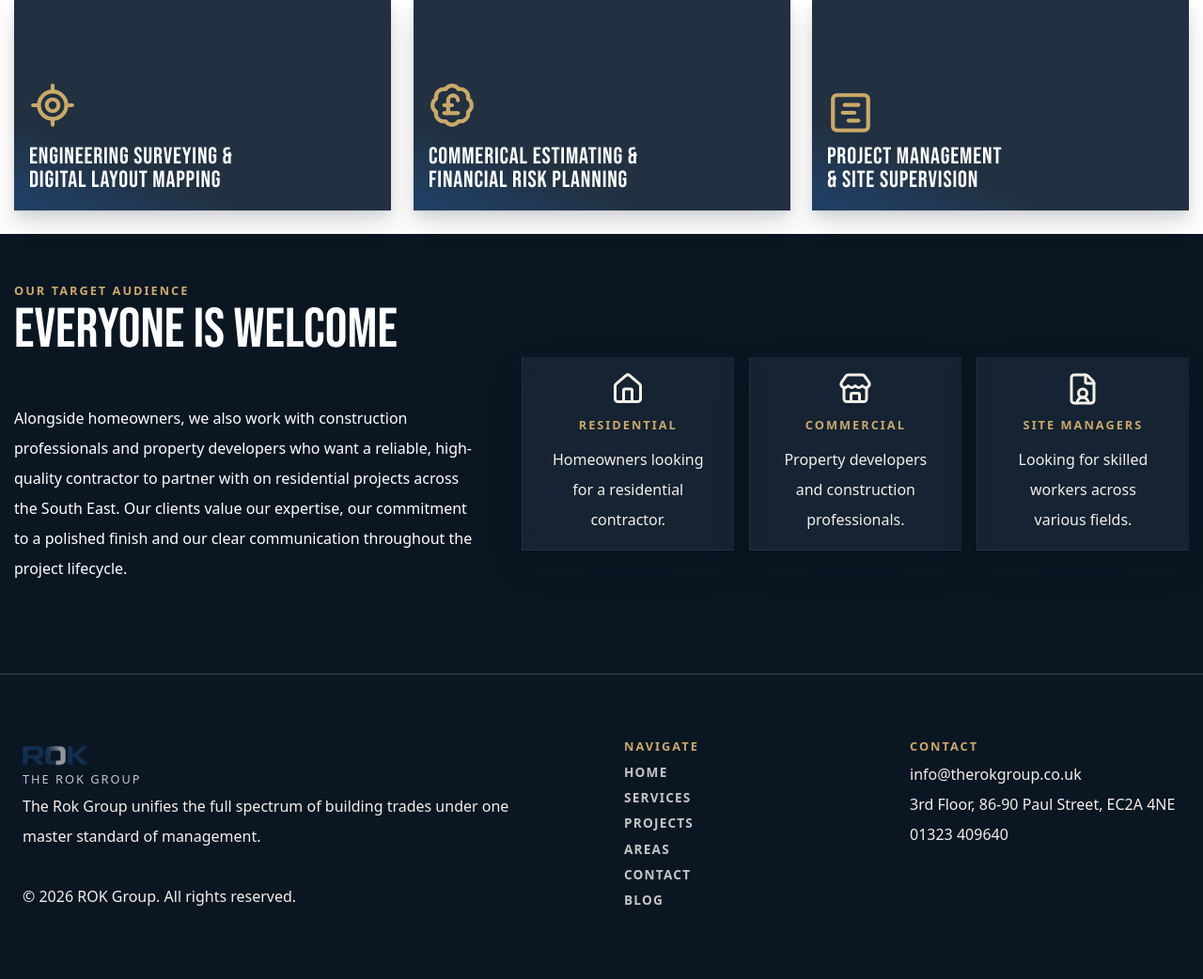
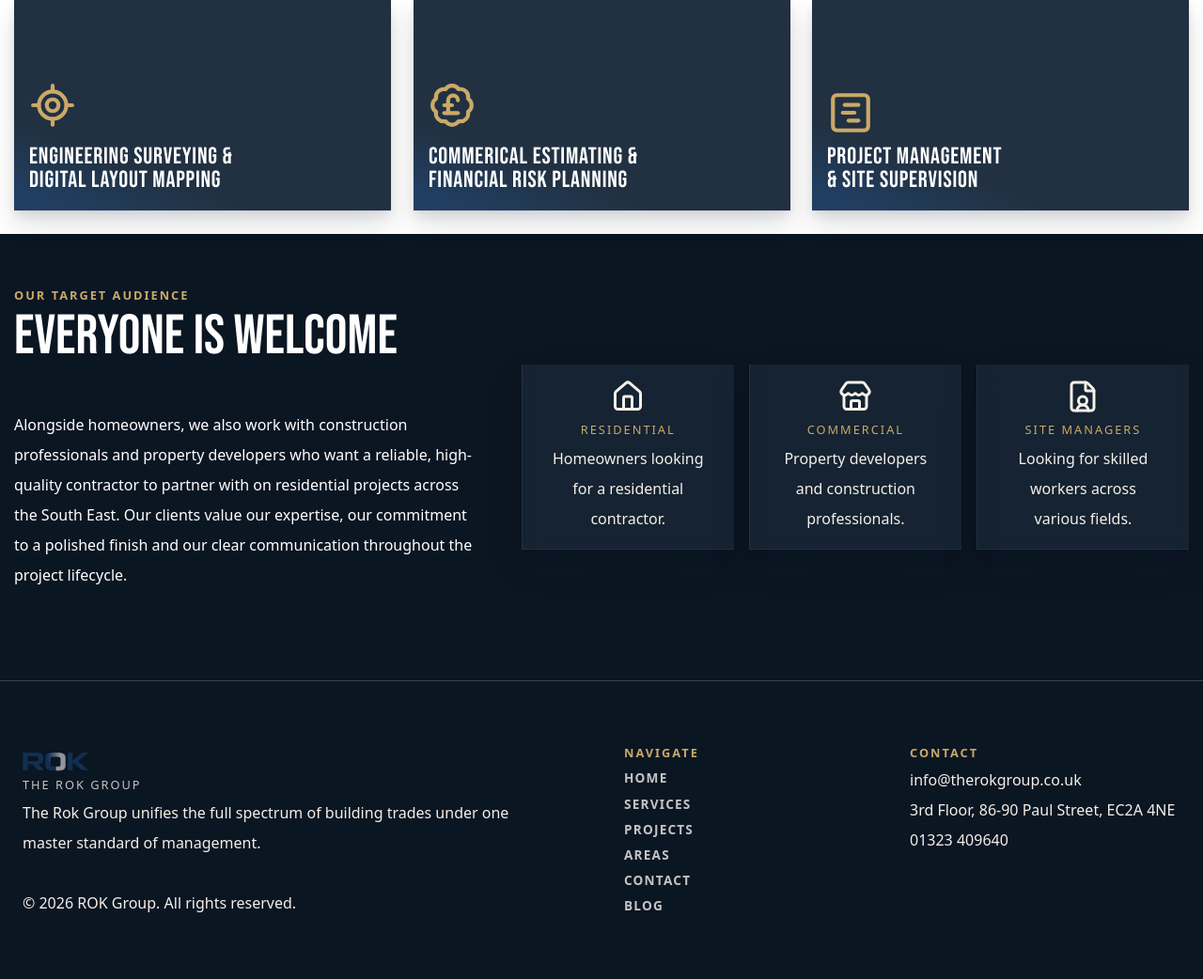
Before and after one commit to reche1405/rok, a Flask app: page /services in a window 1280 px wide. Shown: the part 396-1438 px from the top of the page at 94% size. Before the commit the page ends 1360 px from the top, so only its background shows below. Run offline with Flask 3, Linux system fonts and the light colour scheme; data that the repository does not hold is empty; some libraries are stand-ins or nearby versions.

Commit message:
Further changes

```diff
--- a/promo/static/css/style.css
+++ b/promo/static/css/style.css
@@ -905,7 +905,7 @@ ol.process {
             background-color:var(--color-gold);
             width:30px; height:30px; border-radius: 15px;;
             font-weight:var(--fw-semibold);
-            border:5px solid var(--color-gold-deep);
+            border:3px solid var(--color-gold-deep);
 
         }
         &:not(:last-of-type)::before {
--- a/promo/templates/pages/project-detail.html
+++ b/promo/templates/pages/project-detail.html
@@ -109,7 +109,7 @@
 <section class="dark pt-3">
     <div class="grid content py-6 sm-py-3 g-6 sm-g-3 col-2 align-center">
         <div>
-            <h3 class="small-text spaced-text gold-text semi-bold caps">Units</h3>
+            <span class="small-text spaced-text gold-text semi-bold caps">Units</span>
             <h2 class="display white-text large-text">A deeper Dive</h2>
             <p class="white-text">{{ project.delivery or "Clear communication, careful sequencing and finish quality kept the build on track and aligned to the client’s expectations." }}</p>
         </div>
--- a/promo/templates/pages/project-list.html
+++ b/promo/templates/pages/project-list.html
@@ -88,7 +88,7 @@
     <section class="soft">
         <div class="grid content col-2--right g-6 py-6">
             <div class="text-section">
-                        <h3 class="small-text spaced-text gold-text semi-bold caps">Why this matters</h3>
+                        <span class="small-text spaced-text gold-text semi-bold caps">Why this matters</span>
                 <h2 class="display  large-text">Your contractor experience should be stress free</h2>
                 <p class=" my-4">
                         Our unified approach to construction means that we can keep quality visible
@@ -101,12 +101,12 @@
 
                     <div class="card soft py-6 px-4 shadow-3 flex col align-center text-center">
                         <svg xmlns="http://www.w3.org/2000/svg" width="40" height="40" viewBox="0 0 24 24" fill="none" stroke="#cba968" stroke-width="2" stroke-linecap="round" stroke-linejoin="round" class="lucide lucide-refresh-ccw-icon lucide-refresh-ccw"><path d="M21 12a9 9 0 0 0-9-9 9.75 9.75 0 0 0-6.74 2.74L3 8"/><path d="M3 3v5h5"/><path d="M3 12a9 9 0 0 0 9 9 9.75 9.75 0 0 0 6.74-2.74L21 16"/><path d="M16 16h5v5"/></svg>
-                        <h3 style="font-size: 1.5rem;" class="normal-weight my-4">Unified Process</h3>
+                        <span style="font-size: 1.5rem;" class="normal-weight my-4">Unified Process</span>
                         <p>From start to finish, we manage every aspect of the project in-house. That means a smoother process and a better finish.</p>
                     </div>
                     <div class="card soft py-6 px-4 shadow-3 text-center align-center flex col" >
                         <svg xmlns="http://www.w3.org/2000/svg" width="40" height="40" viewBox="0 0 24 24" fill="none" stroke="#cba968" stroke-width="2" stroke-linecap="round" stroke-linejoin="round" class="lucide lucide-trophy-icon lucide-trophy"><path d="M10 14.66v1.626a2 2 0 0 1-.976 1.696A5 5 0 0 0 7 21.978"/><path d="M14 14.66v1.626a2 2 0 0 0 .976 1.696A5 5 0 0 1 17 21.978"/><path d="M18 9h1.5a1 1 0 0 0 0-5H18"/><path d="M4 22h16"/><path d="M6 9a6 6 0 0 0 12 0V3a1 1 0 0 0-1-1H7a1 1 0 0 0-1 1z"/><path d="M6 9H4.5a1 1 0 0 1 0-5H6"/></svg>
-                        <h3 style="font-size: 1.5rem;" class="normal-weight my-4">Proven Quality</h3>
+                        <span style="font-size: 1.5rem;" class="normal-weight my-4">Proven Quality</span>
                         <p>Our award-winning standards ensure that every ROK Group project meets the highest expectations.</p>
                     </div>
                 </div>
--- a/promo/templates/pages/service-list.html
+++ b/promo/templates/pages/service-list.html
@@ -117,7 +117,7 @@
     <section class="dark">
         <div class="grid content col-2--right md-collapse g-6 sm-g-3 py-6">
         <div class="text-section">
-                    <h3 class="small-text spaced-text gold-text semi-bold caps">Our target audience</h3>
+                    <span class="small-text spaced-text gold-text semi-bold caps">Our target audience</span>
             <h2 class="display white-text large-text">Everyone is welcome</h2>
             <p class="white-text py-6 sm-py-3">
                 Alongside homeowners, we also work with construction professionals and property developers who want a reliable, high-quality contractor to partner with on residential projects across the South East. Our clients value our expertise, our commitment to a polished finish and our clear communication throughout the project lifecycle.
@@ -130,27 +130,27 @@
 
                 <div class="card clear p-3 shadow-4 text-center">
                     <svg xmlns="http://www.w3.org/2000/svg" style="margin-inline:auto;" width="36" height="36" viewBox="0 0 24 24" fill="none" stroke="currentColor" stroke-width="2" stroke-linecap="round" stroke-linejoin="round" class="lucide lucide-house-icon lucide-house"><path d="M15 21v-8a1 1 0 0 0-1-1h-4a1 1 0 0 0-1 1v8"/><path d="M3 10a2 2 0 0 1 .709-1.528l7-6a2 2 0 0 1 2.582 0l7 6A2 2 0 0 1 21 10v9a2 2 0 0 1-2 2H5a2 2 0 0 1-2-2z"/></svg>
-                    <h3 class="small-text spaced-text caps gold-text py-2">
+                    <span class="small-text spaced-text caps gold-text py-2">
                        Residential
-                    </h3>
+                    </span>
                     <p class="px-3" style="max-width:28ch; margin-inline:auto;">
                         Homeowners looking for a residential contractor.
                     </p>
                 </div>
                 <div class="card clear p-3 shadow-4 text-center">
                     <svg xmlns="http://www.w3.org/2000/svg" width="36" height="36" viewBox="0 0 24 24" fill="none" stroke="currentColor" stroke-width="2" stroke-linecap="round" stroke-linejoin="round" class="lucide lucide-store-icon lucide-store" style="margin-inline:auto;"><path d="M15 21v-5a1 1 0 0 0-1-1h-4a1 1 0 0 0-1 1v5"/><path d="M17.774 10.31a1.12 1.12 0 0 0-1.549 0 2.5 2.5 0 0 1-3.451 0 1.12 1.12 0 0 0-1.548 0 2.5 2.5 0 0 1-3.452 0 1.12 1.12 0 0 0-1.549 0 2.5 2.5 0 0 1-3.77-3.248l2.889-4.184A2 2 0 0 1 7 2h10a2 2 0 0 1 1.653.873l2.895 4.192a2.5 2.5 0 0 1-3.774 3.244"/><path d="M4 10.95V19a2 2 0 0 0 2 2h12a2 2 0 0 0 2-2v-8.05"/></svg>
-                    <h3 class="small-text spaced-text caps gold-text py-2">
+                    <span class="small-text spaced-text caps gold-text py-2">
                         Commercial
-                    </h3>
+                    </span>
                     <p class="px-3" style="max-width:28ch; margin-inline:auto;">
                         Property developers and construction professionals.
                     </p>
                 </div>
                 <div class="card clear p-3 shadow-4 text-center">
                     <svg xmlns="http://www.w3.org/2000/svg" width="36" height="36" viewBox="0 0 24 24" fill="none" stroke="currentColor" stroke-width="2" stroke-linecap="round" stroke-linejoin="round" class="lucide lucide-file-user-icon lucide-file-user" style="margin-inline:auto;"><path d="M6 22a2 2 0 0 1-2-2V4a2 2 0 0 1 2-2h8a2.4 2.4 0 0 1 1.704.706l3.588 3.588A2.4 2.4 0 0 1 20 8v12a2 2 0 0 1-2 2z"/><path d="M14 2v5a1 1 0 0 0 1 1h5"/><path d="M16 22a4 4 0 0 0-8 0"/><circle cx="12" cy="15" r="3"/></svg>
-                    <h3 class="small-text spaced-text caps gold-text py-2">
+                    <span class="small-text spaced-text caps gold-text py-2">
                         Site Managers
-                    </h3>
+                    </span>
                     <p class="px-3" style="max-width:28ch; margin-inline:auto;">
                         Looking for skilled workers across various fields.
                     </p>
```
